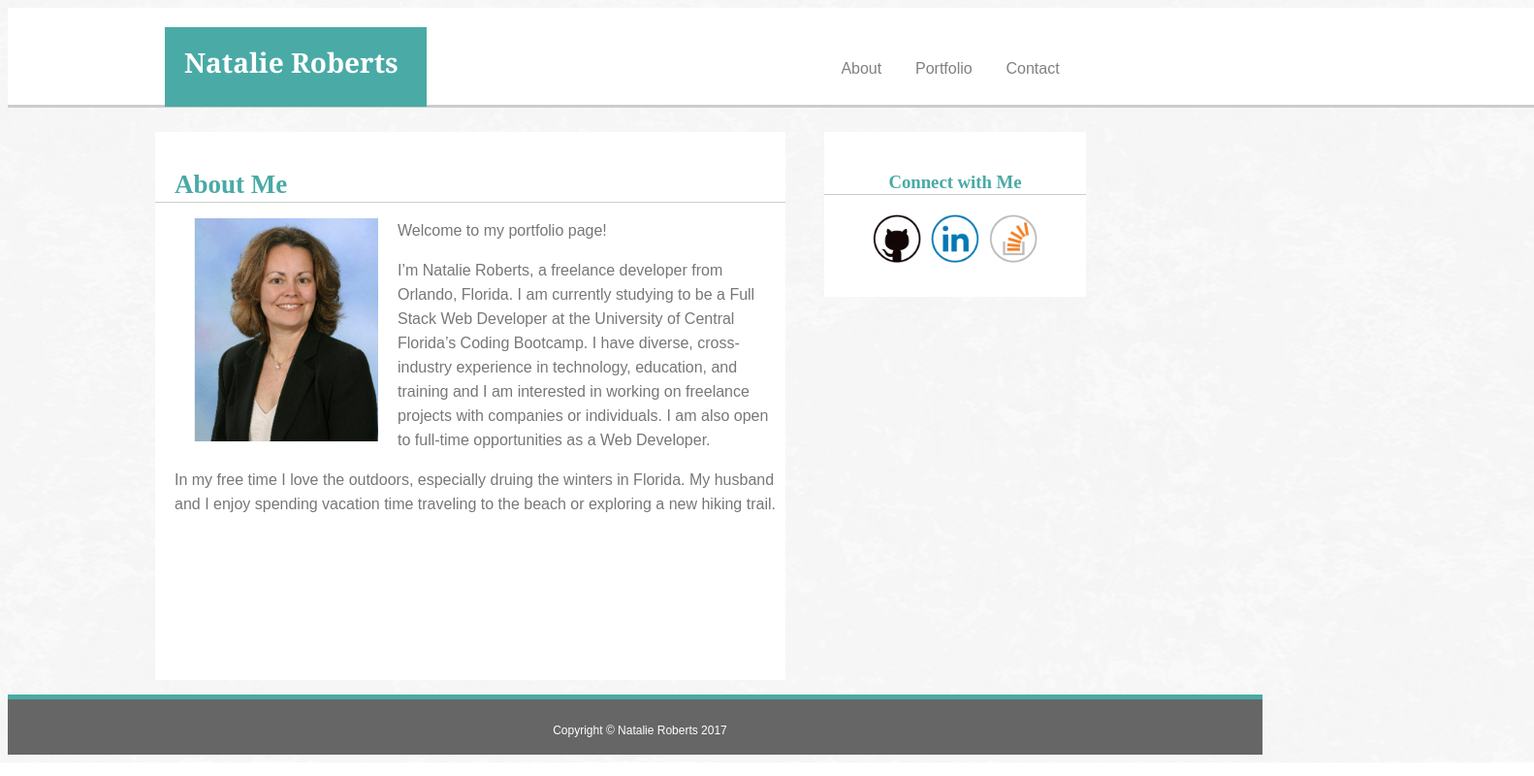
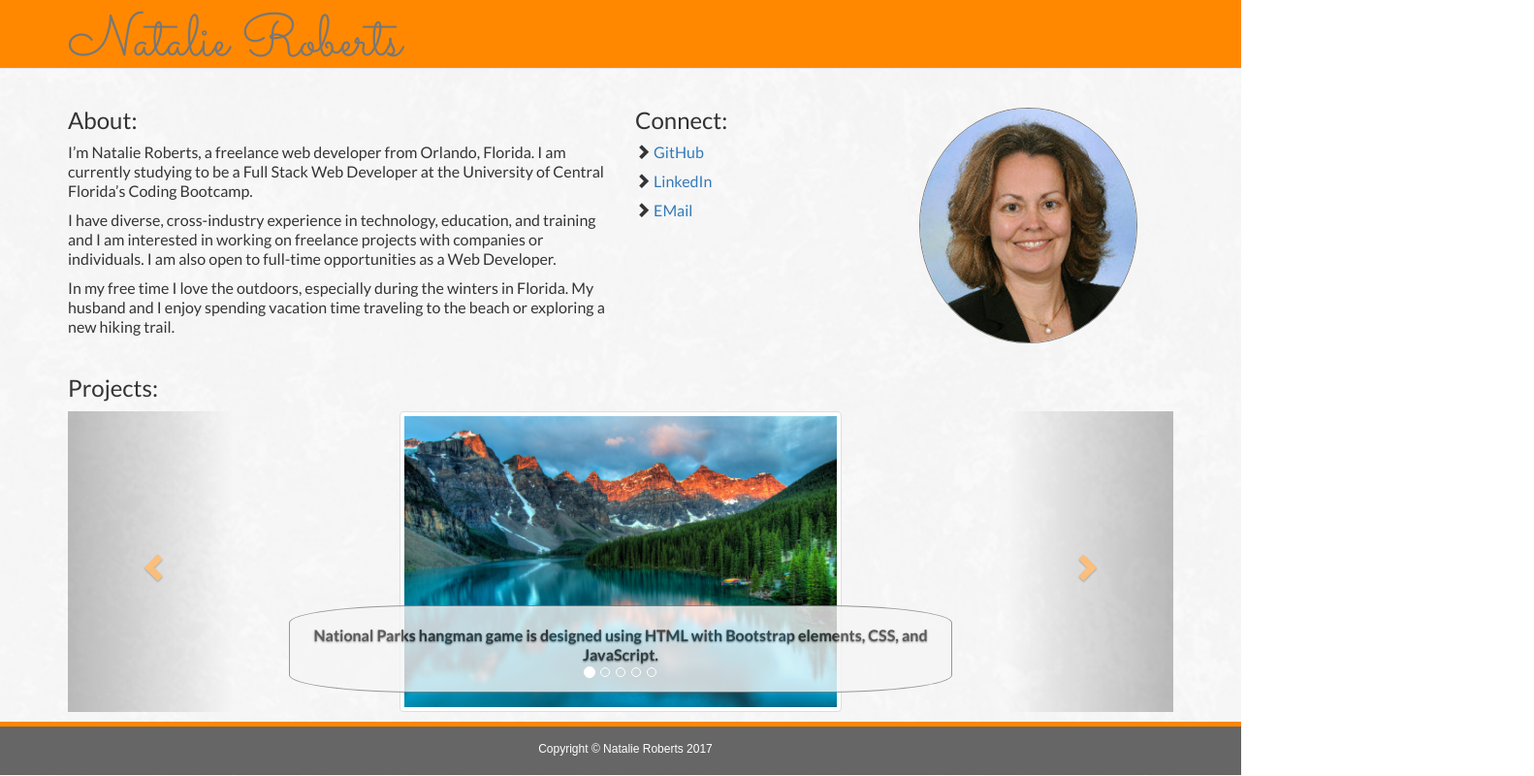
Before and after one commit to natroberts19/natroberts19.github.io, a plain HTML site: page index.html in a window 1280 px wide. Shown: the whole page at 97% size, 1582 px wide, since content can reach past the window. Drawn offline with nearby package versions, Linux system fonts and the light colour scheme.

Commit message:
added new portfolio page

```diff
--- a/assets/css/style.css
+++ b/assets/css/style.css
@@ -1,65 +1,102 @@
 body {
-    font-size: 16px;
-    line-height: 25px;
-    background-image: url("white_wall_hash.png");
-    background-size: 100% 100%;
-    background-repeat: repeat-x;
+  background-image: url("../images/white_wall_hash.png");
+  background-size: cover;
+  background-repeat: repeat;
 }
 
-header {
-    width: 100%;
-    height: 40px;
-    padding: 10px 300px 50px 10px;
-    margin-bottom: 5px;
-    border-bottom-color: #cccccc;
-    border-bottom-style: solid;
-    border-bottom-width: medium;
-    background: #ffffff;
-    font-family: Georgia, 'Times New Roman', Times, serif;
+p {
+  color: rgb(53, 52, 52);
+  font-family: 'Lato', sans-serif;
+  font-size: 16px;
+  line-height: 20px;
 }
 
 h1 {
   font-size: 28px;
+  font-family: 'Lato', sans-serif;
+}
+
+h2 {
+  font-size: 24px;
+  font-family: 'Lato', sans-serif;
+}
+
+h3 {
+  font-size: 20px;
+  text-align: left;
+  font-family: 'Lato', sans-serif;
   font-weight: bold;
 }
 
-
-.h2 {
-  color: #4aaaa5;
-  font-size: 18px;
+h4 {
+  font-size: 16px;
+  text-align: left;
+  font-family: 'Lato', sans-serif;
   font-weight: bold;
-  border-bottom-style: solid;
-  border-bottom-width: 1px;
-  border-bottom-color: #cccccc;
-  padding-bottom: 5px;
-  padding-left: 20px;
-  margin: 0px 5px 0px 0px;
-  height: 25px;
-  width: 630px;
 }
 
-.h3 {
-  color: #4aaaa5;
-  font-size: 16x;
-  font-weight: bold;
-  border-bottom-style: solid;
-  border-bottom-width: 1px;
-  border-bottom-color: #cccccc;
-  height: 25px;
-  width: 270px;
+hr {
+  border-top-color: rgb(255, 136, 0);
 }
 
-a:link {
-  color: gray;
+.nav {
+  margin-top: 20px;
+  padding-top: 10px;
+  float: right;
+  color: white;
+  font-family: 'Lato', sans-serif;
 }
 
-a:visited {
-  color: gray;
+.navbar.navbar-default.navbar-static-top {
+  background-color: rgb(255, 136, 0);
 }
 
-p {
-  color: #777777;
-  font-family: Arial, Helvetica, sans-serif;
+.panel.panel-default {
+  position: absolute;
+  top: 0px;
+  left: 14px;
+  background: none;
+  border: none;
+}
+
+.panel-row {
+  margin-bottom: 10px;
+}
+
+.navbar-brand {
+  font-size: 60px;
+  font-style: bold;
+  margin-top: 20px;
+  color: rgb(53, 52, 52);
+  font-family: 'Sacramento', cursive;
+}
+
+.profile-image {
+  border-radius: 50%;
+  border: 1px solid gray;
+  max-width: 225px;
+  height: auto;
+  text-align: center;
+  margin-top: 20px;
+}
+
+
+.page-header1 {
+  margin-top: 20px;
+}
+
+.page-header2 {
+  border-bottom-color: rgb(255, 136, 0);
+  margin-top: 10px;
+}
+
+#page-header-end {
+  border-bottom-color: none;
+  margin-top: 10px;
+}
+
+.caption {
+  padding: 0px;
 }
 
 footer {
@@ -67,8 +104,8 @@ footer {
   height: 17px;
   border-top-style: solid;
   border-top-width: thick;
-    border-top-color: #4aaaa5;
-    padding: 20px 10px 20px 20px;
+  border-top-color: rgb(255, 136, 0);
+  padding: 15px 10px 35px 20px;
   background: #666666;
   color: #ffffff;
   text-align: center;
@@ -76,201 +113,49 @@ footer {
   font-family: Arial, Helvetica, sans-serif;
 }
 
-.header-container {
-    margin: auto;
-    width: 960px;
-    height: 60px;
-    border: 3px #cccccc;
-    padding: 10px;
+.close {
+	background: #3e3e3f;
+	color: rgb(255, 136, 0);
+	line-height: 25px;
+	position: absolute;
+	right: -13px;
+	text-align: center;
+	top: -10px;
+	width: 24px;
+	text-decoration: none;
+	font-weight: bold;
+	-webkit-border-radius: 12px;
+	-moz-border-radius: 12px;
+	border-radius: 12px;
 }
 
-.your-name {
-      float: left;
-      width: 240px;
-      height: 57px;
-      padding: 5px 10px 20px 20px;
-      text-align: left;
-      background: #4aaaa5;
-      color: #ffffff;
+.close:hover { background: rgb(255, 136, 0); }
+
+/* Carousel */
+.carousel-inner > .item > img,
+.carousel-inner > .item > a > img {
+    width: 40%;
+    margin: auto;
 }
 
-#nav-menu {
-    float: right;
-    width: 280px;
-    height: 50px;
-    margin: auto;
-    text-align: center;
-    color: #ffffff;
-    font-family: Arial, Helvetica, sans-serif;
-    font-size: 16px;
+.carousel-caption {
+  font-family: 'Lato', sans-serif;
+  font-weight: bold;
+  background: whitesmoke;
+  border-radius: 20%;
+  border: 1px solid gray;
+  opacity: .8;
+  height: 90px;
 }
 
-  .nav-links {
-    display: flex;
-    justify-content: center;
-    justify-content: space-around;
-    padding: 30px 20px 20px 0px;
+.active {
+  background: none;
 }
 
-.content-container {
-    margin: auto;
-    width: 960px;
-    height: 600px;
+.left.carousel-control {
+  color: rgb(255, 136, 0);
 }
 
-.connect-with-me {
-    float: right;
-    margin: 20px 0px 10px 0px;
-    padding: 20px 0px 20px 0px;
-    text-align: center;
-    width: 270px;
-    height: 130px;
-    background: #ffffff;
+.right.carousel-control {
+  color: rgb(255, 136, 0);
 }
-
-#icons-container {
-   margin-top: 20px;
-   padding: 20px;
-   width: 100%;
-  }
-
-.icon {
-  margin: 20px 5px 20px 5px;
-  display: flex;
-  justify-content: center;
-}
-
-#about-me {
-    float: left;
-    margin: 20px 0px 20px 0px;
-    padding: 20px 0px 20px 0px;
-    width: 650px;
-    height: 525px;
-    background: #ffffff;
-  }
-
-#about-me-text {
-    float: left;
-    padding: 0px 20px 0px 20px;
-    width: 620px;
-    height: 250px;
-     }
-
-#about-me-image {
-  padding: 0px 20px 10px 20px;
-  float: left;
-  width:190px;
-  height:230px;
-  border:0;
-}
-
-
-
-/* Following is the CSS Styling for Contact page. */
-#contact-me {
-    float: left;
-    margin: 20px 0px 20px 0px;
-    padding: 20px 0px 20px 0px;
-    width: 650px;
-    height: 525px;
-    background: #ffffff;
-  }
-
-#contact-form {
-    padding: 20px;
-    margin-left: 5px;
-    color: #777777;
-    font-family: Arial, Helvetica, sans-serif;
-    font-size: 16px;
-  }
-
-.form-text-style {
-    color: #777777;
-    font-family: Arial, Helvetica, sans-serif;
-    font-size: 12px;
-    padding: 10px;
-    width: 525px;
-}
-
-#form-text-style-message {
-  color: #777777;
-  font-family: Arial, Helvetica, sans-serif;
-  font-size: 12px;
-  padding: 10px;
-  width: 525px;
-  height: 170px;
-}
-
-#submit-button {
-    color: #ffffff;
-    background: #4aaaa5;
-    padding: 10px 30px 10px 30px;
-    font-family: Arial, Helvetica, sans-serif;
-    font-size: 18px;
-  }
-
-/* Following is the CSS styling for the Portfolio page. */
-
-  #portfolio {
-    float: left;
-    margin: 20px 0px 20px 0px;
-    padding: 20px 0px 20px 0px;
-    width: 650px;
-    height: 525px;
-    background: #ffffff;
-  }
-
-  #portfolio-image-1left {
-    float: left;
-    padding: 0px 5px 0px 60px;
-    margin-top: 10px;
-    align-content: center;
-    max-width: 100%;
-  }
-
-  #portfolio-image-1right {
-    float: right;
-    padding: 0px 5px 0px 5px;
-    margin-top: 10px;
-    margin-right: 60px;
-    align-content: center;
-    max-width: 100%;
-  }
-
-  #portfolio-image-2left {
-    float: left;
-    position: relative;
-    padding: 0px 5px 0px 60px;
-    align-content: center;
-    max-width: 100%;
-  }
-
-  #portfolio-image-2right {
-    float: right;
-    position: relative;
-    padding: 0px 5px 0px 5px;
-    margin-right: 60px;
-    align-content: center;
-    max-width: 100%;
-  }
-
-  #portfolio-image-3left {
-    float: left;
-    position: relative;
-    padding: 0px 5px 0px 60px;
-    align-content: center;
-    max-width: 100%;
-  }
-
-  .portfolio-labels {
-    width: 210px;
-    height: 25px;
-    padding: 5px 5px 0px 5px;
-    position: relative;
-    bottom: 50px;
-    text-align: center;
-    background: #4aaaa5;
-    color: #ffffff;
-    font-size: 16px;
-    font-family: Georgia, 'Times New Roman', Times, serif;
-  }
--- a/index.html
+++ b/index.html
@@ -1,63 +1,161 @@
-<!doctype html>
+<!DOCTYPE html>
 <html lang="en-us">
+
 <head>
+
+  <meta charset="UTF-8">
+
+  <meta name="viewport" content="width=device-width, initial-scale=1">
+  <link rel="stylesheet" href="https://maxcdn.bootstrapcdn.com/bootstrap/3.3.7/css/bootstrap.min.css">
+  <script src="https://ajax.googleapis.com/ajax/libs/jquery/3.2.1/jquery.min.js"></script>
+  <script src="https://maxcdn.bootstrapcdn.com/bootstrap/3.3.7/js/bootstrap.min.js"></script>
+  <link href="https://fonts.googleapis.com/css?family=Lato:400,700,900" rel="stylesheet">
+  <link href="https://fonts.googleapis.com/css?family=Sacramento" rel="stylesheet">
   <link rel="stylesheet" type="text/css" href="assets/css/style.css">
-        <meta charset="UTF-8">
-        <title>My Portfolio</title>
+
+  <title>Natalie Roberts</title>
+
 </head>
 
 <body>
-        <header>
-            <div class="header-container">
-                <div class="your-name">
-                <h1>Natalie Roberts</h1>
+
+  <nav class="navbar navbar-default navbar-static-top">
+    <div class="container">
+      <div class="navbar-header">
+        <a class="navbar-brand" href="index.html">Natalie Roberts</a>
       </div>
-                    <div id="nav-menu">
-                        <div class="nav-links">
-                            <a href="index.html" style="text-decoration:none">About</a>
-                            <a href="portfolio.html" style="text-decoration:none">Portfolio</a>
-                            <a href="contact.html" style="text-decoration:none">Contact</a>
+    </div>
+  </nav>
+  <!-- Container for content -->
+  <div class="container">
+    <div class="row">
+      <div class="col-md-12">
+        <div class="row panel-row">
+
+          <div class="col-md-6">
+            <div class="page-header1" id="about-panel">
+                <h2>About:</h2>
+            </div>
+            <p> I’m Natalie Roberts, a freelance web developer from Orlando, Florida. I am currently studying to be a Full Stack
+              Web Developer at the University of Central Florida’s Coding Bootcamp.
+              <p>I have diverse, cross-industry experience in technology, education, and training and I am interested in working
+                on freelance projects with companies or individuals. I am also open to full-time opportunities as a Web Developer.
+              </p>
+              <p>In my free time I love the outdoors, especially during the winters in Florida. My husband and I enjoy spending
+                vacation time traveling to the beach or exploring a new hiking trail.</p>
+          </div>
+
+
+          <div class="col-md-3">
+          <div class="page-header1" id="connect-panel">
+            <h2>Connect:</h2>
+          </div>
+          <p>
+            <span class="glyphicon glyphicon-chevron-right"></span>
+            <a href="https://github.com/natroberts19" target="_blank" style="text-decoration:none"> GitHub</a>
+          </p>
+          <p>
+            <span class="glyphicon glyphicon-chevron-right"></span>
+            <a href="https://www.linkedin.com/in/robertsnatalie/" target="_blank" style="text-decoration:none"> LinkedIn</a>
+          </p>
+          <p>
+            <span class="glyphicon glyphicon-chevron-right"></span>
+            <a href="#" target="_blank" style="text-decoration:none"> EMail</a>
+          </p>
+        </div>
+
+        <div class="col-md-3">
+            <img src="assets/images/Natalie1.jpg" class="profile-image" alt="Natalie Roberts">
+          </div>
+
         </div>
       </div>
     </div>
-        </header>
+  </div>
 
-    <section class="content-container">
-        <section id="about-me">
-            <div class="h2">
-            <h2>About Me</h2>
+  <!-- Project Carousel -->
+  <div class="container">
+    <div class="row">
+          <div class="col-xs-12">
+    <div class="page-header2">
+      <h2>Projects:</h2>
     </div>
-                <div id="about-me-text">
-                    <p><img id="about-me-image" src="assets/images/Natalie Pic 2.jpg" alt="Natalie Roberts"></p>
-                    <p>Welcome to my portfolio page!</p> <p> I’m Natalie Roberts, a freelance developer from Orlando, Florida. I am currently studying to be a Full Stack Web Developer at the University of Central Florida’s Coding Bootcamp. I have diverse, cross-industry experience in technology, education, and training and I am interested in working on freelance projects with companies or individuals. I am also open to full-time opportunities as a Web Developer. </p>
-                    <p>In my free time I love the outdoors, especially druing the winters in Florida. My husband and I enjoy spending vacation time traveling to the beach or exploring a new hiking trail.</p>
+    <div id="myCarousel" class="carousel slide" data-ride="carousel" data-interval=false>
+      <!-- Indicators -->
+      <ol class="carousel-indicators">
+        <li data-target="#myCarousel" data-slide-to="0" class="active"></li>
+        <li data-target="#myCarousel" data-slide-to="1"></li>
+        <li data-target="#myCarousel" data-slide-to="2"></li>
+        <li data-target="#myCarousel" data-slide-to="3"></li>
+        <li data-target="#myCarousel" data-slide-to="4"></li>
+      </ol>
+      <!-- Wrapper for slides -->
+      <div class="carousel-inner" role="listbox">
+        <div class="item active">
+          <a href="https://natroberts19.github.io/hangman-game/" target="_blank">
+            <img src="assets/images/npbackground.jpeg" alt="Natl Park" class="thumbnail">
+          </a>
+          <div class="carousel-caption">
+            <p>National Parks hangman game is designed using HTML with Bootstrap elements, CSS, and JavaScript.</p>
           </div>
-        </section>
-
-        <aside class="connect-with-me">
-            <div class="h3">
-               <h3>Connect with Me</h3>
         </div>
-                <div class="icons-container">
-                    <div class="icon">
-                    <a href="https://github.com/natroberts19" target="_blank" style="text-decoration:none">
-                    <img src="assets/images/if_github_1220319.png" alt="GitHub" style="width:50px;height:50px;border:0">
+        <div class="item">
+          <a href="https://natroberts19.github.io/week-4-game/" target="_blank">
+            <img src="assets/images/kaleidoscope.jpeg" alt="Glass" class="thumbnail">
           </a>
-                    <div class="icon"></div><a href="https://www.linkedin.com/in/robertsnatalie/" target="_blank" style="text-decoration:none">
-                    <img src="assets/images/if_linkedin_1220314.png" alt="LinkedIn" style="width:50px;height:50px;border:0">
+          <div class="carousel-caption">
+            <p>Crystal Kaleidoscopes is a simple click counter game. Designed using HTML with Bootstrap elements, CSS, JavaScript,
+              and jQuery.</p>
+          </div>
+        </div>
+        <div class="item">
+          <a href="https://natroberts19.github.io/GifTastic/" target="_blank">
+            <img src="assets/images/prairie-dog.jpg" alt="Prairie Dog" class="thumbnail">
           </a>
-                    <div class="icon"></div><a href="https://stackoverflow.com/users/8539503/n-roberts" target="_blank" style="text-decoration:none">
-                    <img src="assets/images/if_stackoverflow_1220302.png" alt="StackOverflow" style="width:50px;height:50px;border:0">
+          <div class="carousel-caption">
+            <p>Best SNL Hosts is a fun gif display designed using HTML, CSS, JavaScript, jQuery, and AJAX. Emphasizes dynamically
+              creating a list of gifs by using data from the Giphy API.</p>
+          </div>
+        </div>
+        <div class="item">
+          <a href="https://natroberts19.github.io/train-time/" target="_blank">
+            <img src="assets/images/train-railroad.jpg" alt="Train" class="thumbnail">
+          </a>
+          <div class="carousel-caption">
+            <p>Train Time is train scheduling application designed using HTML and Bootstrap form elements, along with Firebase
+              and Moment.js.</p>
+          </div>
+        </div>
+        <div class="item">
+          <a href="https://codebloodedteam.github.io/codingCollab/index.html#" target="_blank">
+            <img src="assets/images/startup-collab2.jpg" alt="Collab" class="thumbnail">
+          </a>
+          <div class="carousel-caption">
+            <p>Coding Collab is a web application built using Materialize (UI), JavaScript, Google API, and Firebase database
+              and authentication.</p>
+          </div>
+        </div>
+      </div>
+      <!-- Left and right controls -->
+      <a class="left carousel-control" href="#myCarousel" role="button" data-slide="prev">
+        <span class="glyphicon glyphicon-chevron-left" aria-hidden="true"></span>
+        <span class="sr-only">Previous</span>
+      </a>
+      <a class="right carousel-control" href="#myCarousel" role="button" data-slide="next">
+        <span class="glyphicon glyphicon-chevron-right" aria-hidden="true"></span>
+        <span class="sr-only">Next</span>
       </a>
     </div>
   </div>
-        </aside>
-        </section>
+    </div>
+  </div>
+  <div id="page-header-end">
+    <!-- placeholder for now. -->
+  </div>
 
   <footer>
     Copyright &#169; Natalie Roberts 2017
   </footer>
-
 </body>
 
 </html>
```
Also changed, not shown: contact.html (deleted, +0 -73 lines), portfolio.html (deleted, +0 -67 lines), assets/images/Natalie.jpg (added), assets/images/Natalie1.jpg (added), assets/images/NataliePic2.jpg (added), assets/images/kaleidoscope.jpeg (added), assets/images/npbackground.jpeg (added), assets/images/prairie-dog.jpg (added), assets/images/startup-collab2.jpg (added), assets/images/train-railroad.jpg (added), assets/images/white_wall_hash.png (added), 1 other file. Lines whose indentation alone changed are shown as unchanged.
